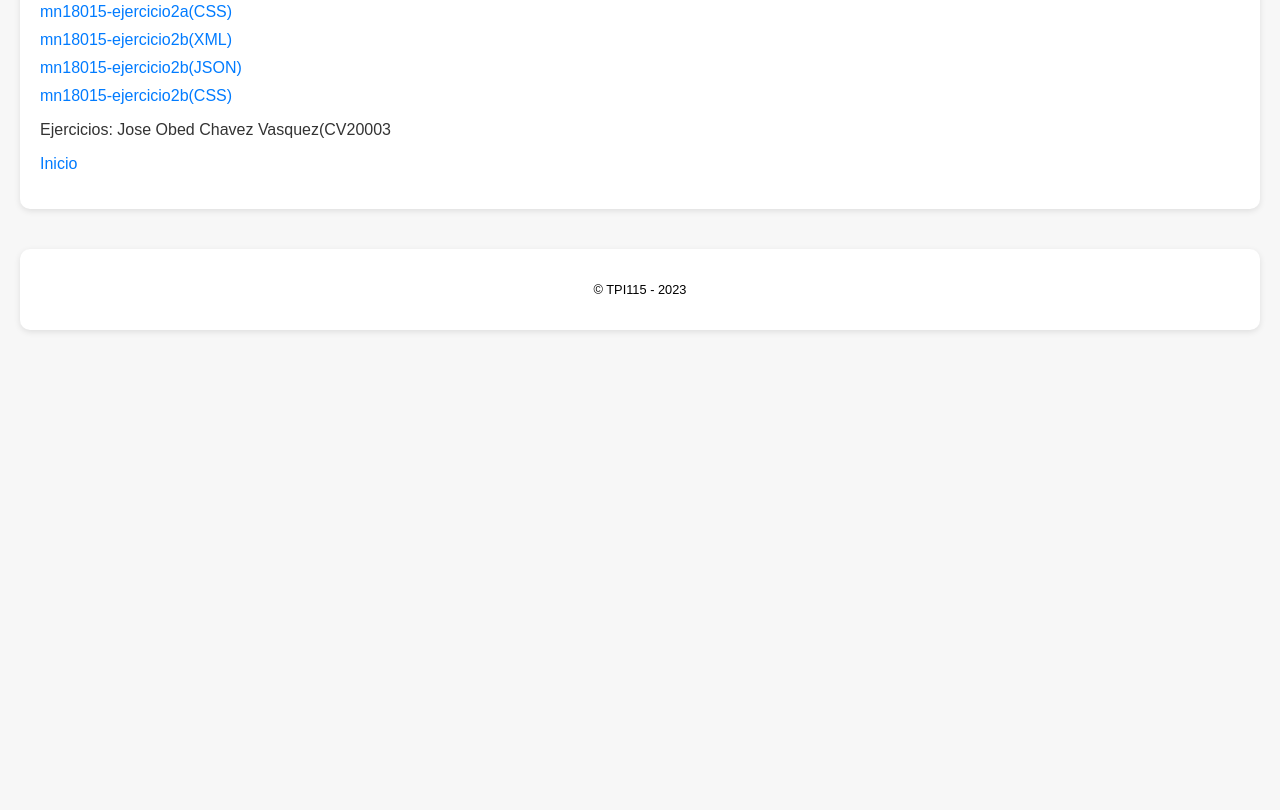
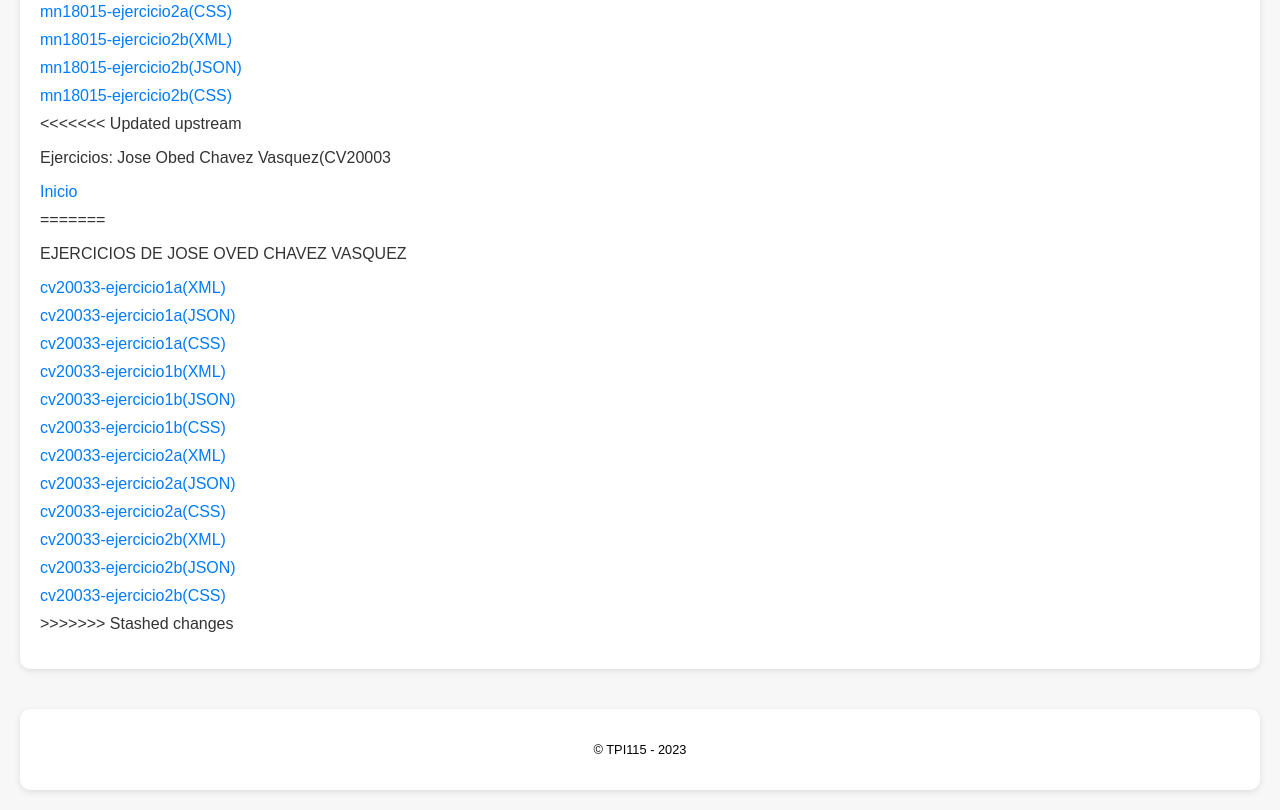
Before and after one commit to 21juanmendez/GUIA31-EN-PAREJA, a plain HTML site: page ejercicios.html in a window 1280 px wide. Shown: the part 466-1276 px from the top of the page. Before the commit the page ends 816 px from the top, so only its background shows below. Drawn offline with Linux system fonts and the light colour scheme.

Commit message:
cv20033
Comit 2 cv20033

```diff
--- a/ejercicios.html
+++ b/ejercicios.html
@@ -1,11 +1,13 @@
 <!DOCTYPE html>
 <html lang="es">
+
 <head>
   <meta charset="UTF-8">
   <meta name="viewport" content="width=device-width, initial-scale=1.0">
   <link rel="stylesheet" href="styles.css">
   <title>Ejemplos</title>
 </head>
+
 <body>
   <header>
     <h1>Ejercicios de Archivos XML, JSON y CSS</h1>
@@ -27,13 +29,31 @@
       <li><a href="mn18015-ejercicio2b.xml">mn18015-ejercicio2b(XML)</a></li>
       <li><a href="mn18015-ejercicio2b.json">mn18015-ejercicio2b(JSON)</a></li>
       <li><a href="mn18015-ejercicio2b.css">mn18015-ejercicio2b(CSS)</a></li>
+<<<<<<< Updated upstream
       <!-- Aqui van los ejercicios de jose-->
       <p>Ejercicios: Jose Obed Chavez Vasquez(CV20003</p>
       <li><a href="index.html">Inicio</a></li>
+=======
+      <p>EJERCICIOS DE JOSE OVED CHAVEZ VASQUEZ</p>
+      <li><a href="cv20033-ejercicio1a.xml">cv20033-ejercicio1a(XML)</a></li>
+      <li><a href="cv20033-ejercicio1a.json">cv20033-ejercicio1a(JSON)</a></li>
+      <li><a href="cv20033-ejercicio1a.css">cv20033-ejercicio1a(CSS)</a></li>
+      <li><a href="cv20033-ejercicio1b.xml">cv20033-ejercicio1b(XML)</a></li>
+      <li><a href="cv20033-ejercicio1b.json">cv20033-ejercicio1b(JSON)</a></li>
+      <li><a href="cv20033-ejercicio1b.css">cv20033-ejercicio1b(CSS)</a></li>
+      <li><a href="cv20033-ejercicio2a.xml">cv20033-ejercicio2a(XML)</a></li>
+      <li><a href="cv20033-ejercicio2a.json">cv20033-ejercicio2a(JSON)</a></li>
+      <li><a href="cv20033-ejercicio2a.css">cv20033-ejercicio2a(CSS)</a></li>
+      <li><a href="cv20033-ejercicio2b.xml">cv20033-ejercicio2b(XML)</a></li>
+      <li><a href="cv20033-ejercicio2b.json">cv20033-ejercicio2b(JSON)</a></li>
+      <li><a href="cv20033-ejercicio2b.css">cv20033-ejercicio2b(CSS)</a></li>
+
+>>>>>>> Stashed changes
     </ul>
   </nav>
   <footer>
     <p>&copy; TPI115 - 2023</p>
   </footer>
 </body>
+
 </html>
```
Also changed, not shown: ejemplos.html (+10 -0 lines).
